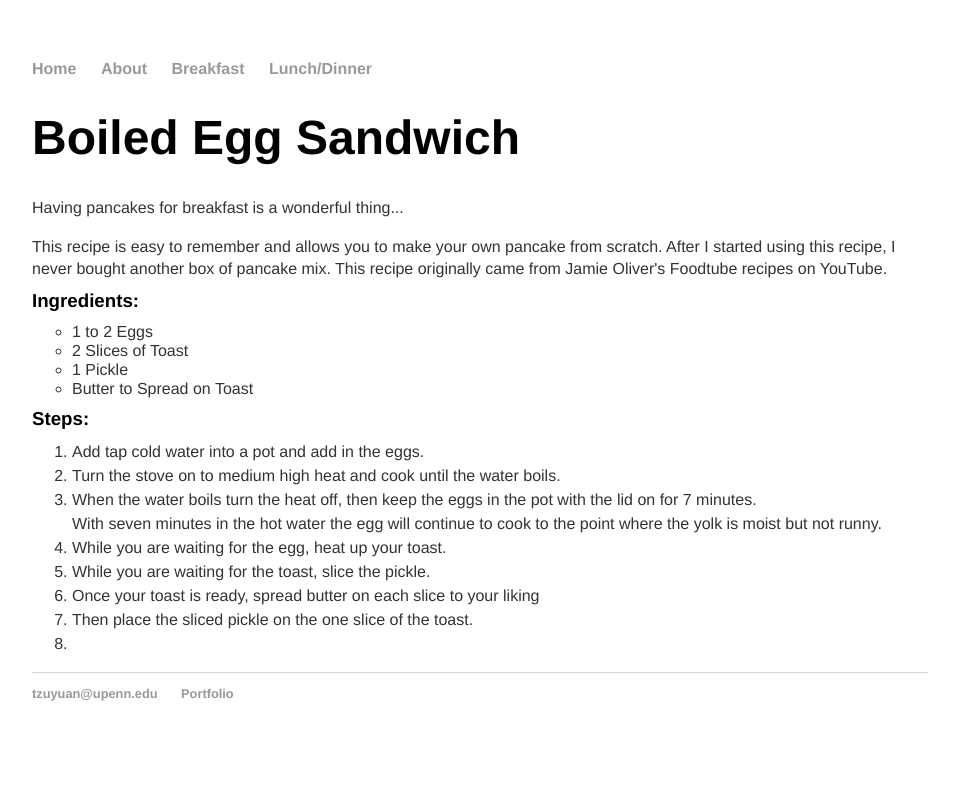
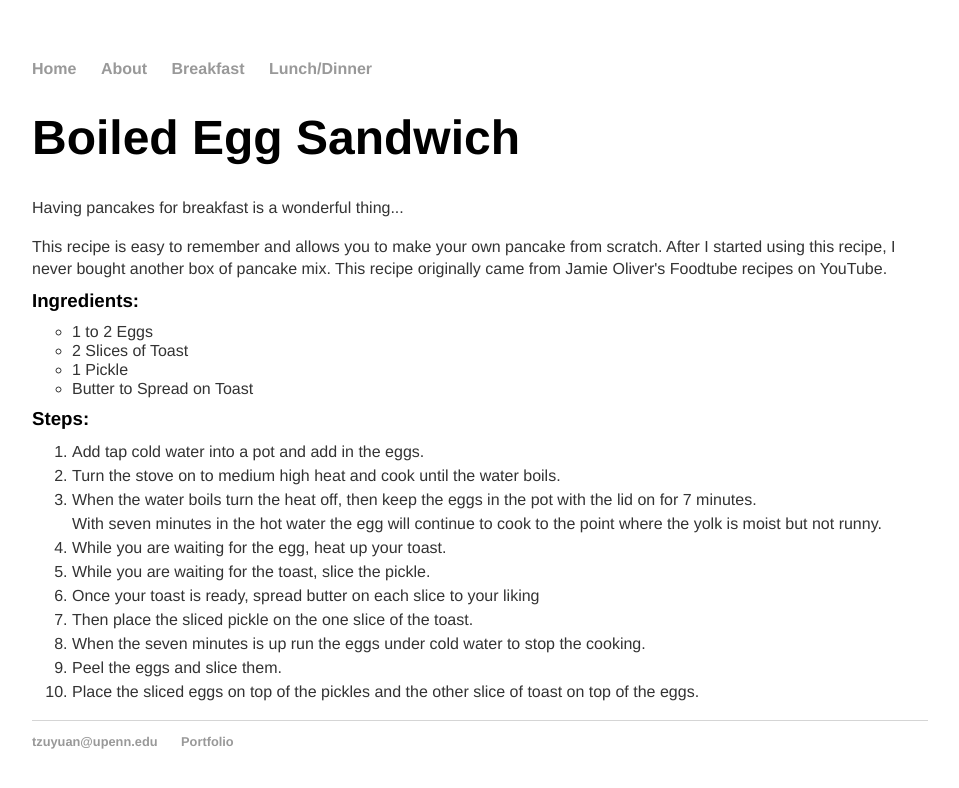
Before and after one commit to tzuyuanw/tzuyuanw.github.io, a Jekyll site: the page recipes/eggsandwich.html, which Jekyll copies as it is, in a window 1280 px wide. Shown: the top 788 px of the page, without its empty margins (160-1119 px from the left). Built offline with Jekyll 4.4.1, drawn with Linux system fonts in a browser that asks for light colours.

Commit message:
Update eggsandwich.html

```diff
--- a/recipes/eggsandwich.html
+++ b/recipes/eggsandwich.html
@@ -44,7 +44,9 @@
 					<li>While you are waiting for the toast, slice the pickle.</li>
 					<li>Once your toast is ready, spread butter on each slice to your liking</li>
 					<li>Then place the sliced pickle on the one slice of the toast.</li>
-					<li>
+					<li>When the seven minutes is up run the eggs under cold water to stop the cooking.</li>
+					<li>Peel the eggs and slice them.</li>
+					<li>Place the sliced eggs on top of the pickles and the other slice of toast on top of the eggs.</li>
 				</ol>
 			</div>
 
```
